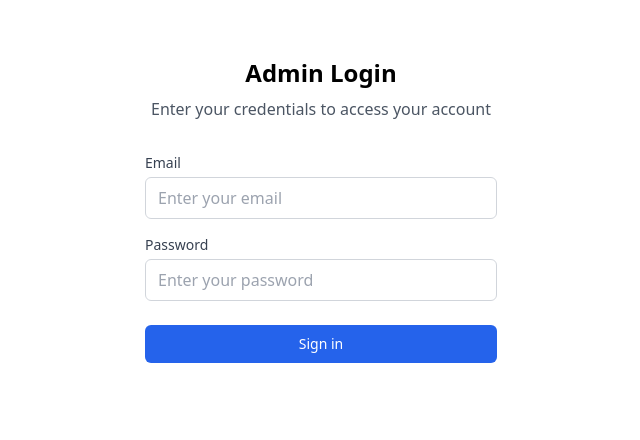
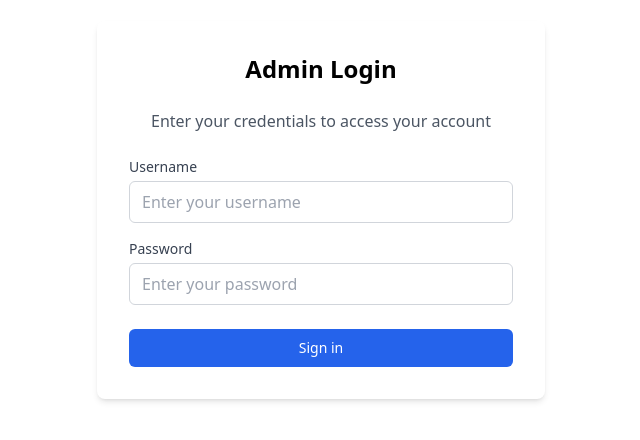
Before and after one commit to KaungMinSett/MyanTech_by_Pentagon, a React (Vite) app in the folder admin-dashboard/: page /login in a window 1280 px wide. Shown: the part 222-662 px from the top of the page, without its empty margins (319-959 px from the left). Built offline with nearby package versions, Linux system fonts and the light colour scheme.

Commit message:
Update auth

```diff
--- a/admin-dashboard/src/components/auth/login.jsx
+++ b/admin-dashboard/src/components/auth/login.jsx
@@ -4,7 +4,7 @@ import { useNavigate } from "react-router-dom";
 import { loginUser } from "@/redux/features/auth/auth-slice";
 
 export function AdminLoginPage() {
-  const [email, setEmail] = useState("");
+  const [username, setUsername] = useState("");
   const [password, setPassword] = useState("");
   const dispatch = useDispatch();
   const navigate = useNavigate();
@@ -14,7 +14,7 @@ export function AdminLoginPage() {
   const handleSubmit = async (e) => {
     e.preventDefault();
     try {
-      const result = await dispatch(loginUser({ email, password })).unwrap();
+      const result = await dispatch(loginUser({ username, password })).unwrap();
       if (result) {
         navigate("/dashboard");
       }
@@ -25,7 +25,7 @@ export function AdminLoginPage() {
 
   return (
     <div className="flex items-center justify-center min-h-screen">
-      <div className="w-full max-w-sm px-4">
+      <div className="w-full max-w-md p-8 space-y-6 bg-white rounded-lg shadow-md">
         <h1 className="text-2xl font-bold text-center mb-2">Admin Login</h1>
         <p className="text-center text-gray-600 mb-8">
           Enter your credentials to access your account
@@ -35,19 +35,19 @@ export function AdminLoginPage() {
           <div className="space-y-4">
             <div>
               <label
-                htmlFor="email"
+                htmlFor="username"
                 className="block text-sm font-medium text-gray-700"
               >
-                Email
+                Username
               </label>
               <input
-                id="email"
-                type="email"
+                id="username"
+                type="text"
                 required
-                value={email}
-                onChange={(e) => setEmail(e.target.value)}
+                value={username}
+                onChange={(e) => setUsername(e.target.value)}
                 className="mt-1 w-full px-3 py-2 border border-gray-300 rounded-md focus:outline-none focus:ring-1 focus:ring-blue-500"
-                placeholder="Enter your email"
+                placeholder="Enter your username"
               />
             </div>
 
--- a/admin-dashboard/src/redux/features/auth/auth-slice.js
+++ b/admin-dashboard/src/redux/features/auth/auth-slice.js
@@ -10,11 +10,11 @@ const getCurrentUser = () => {
 
 export const loginUser = createAsyncThunk(
   "auth/loginUser",
-  async ({ email, password }, { rejectWithValue }) => {
+  async ({ username, password }, { rejectWithValue }) => {
     try {
       try {
-        const response = await axiosInstance.post("/employees/login/", {
-          email,
+        const response = await axiosInstance.post("/auth/employees/login/", {
+          username,
           password,
         });
 
@@ -33,12 +33,12 @@ export const loginUser = createAsyncThunk(
         // Validate user object structure
         const {
           id,
-          email: userEmail,
+          username: userName,
           name,
           department,
           role,
         } = response.data.user;
-        if (!id || !userEmail || !name || !department || !role) {
+        if (!id || !userName || !name || !department || !role) {
           throw new Error("Missing required user fields in response");
         }
 
@@ -56,7 +56,7 @@ export const loginUser = createAsyncThunk(
         console.error("API Error Response:", apiError.response?.data);
 
         // During development, fallback to mock data
-        const mockResult = authenticateUser(email, password);
+        const mockResult = authenticateUser(username, password);
         if (!mockResult) {
           throw new Error("Invalid credentials");
         }
```
